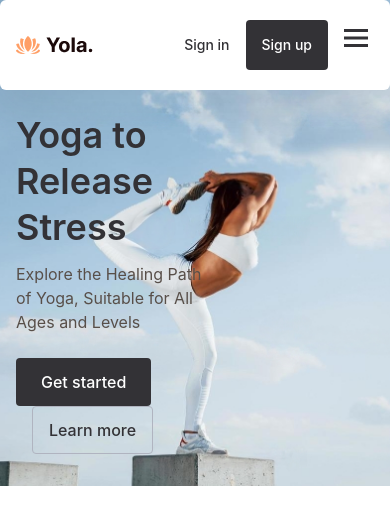
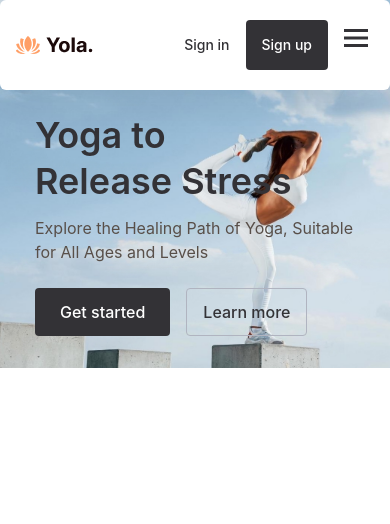
Before and after one commit to robs-am/yoga-landind-page, a React (Vite) app: page / in a window 390 px wide. Shown: the top 524 px of the page. Built offline with nearby package versions, Linux system fonts and the light colour scheme.

Commit message:
style: ajusta intro mobile

```diff
--- a/src/components/Header.jsx
+++ b/src/components/Header.jsx
@@ -31,7 +31,7 @@ function Header() {
     <header
       className={`transition-all ease-out duration-100 ${
         isHeaderVisible ? 'top-0 lg:top-3' : '-top-full'
-      }  lg:max-w-[1170px] mx-auto rounded-md h-[90px] shadow-primary px-4 lg:px-8 x-20 fixed z-10 bg-white w-full flex items-center justify-between`}
+      }  lg:max-w-[1170px] mx-auto rounded-md h-[90px] shadow-primary px-4 lg:px-8 x-20 fixed z-10 bg-white w-full flex items-center justify-between w-full`}
     >
       <div className="flex items-center">
         {/* Logo */}
--- a/src/components/Hero.jsx
+++ b/src/components/Hero.jsx
@@ -10,7 +10,7 @@ function Hero() {
         <div className="flex justify-center">
           <Header />
           <div className="flex flex-col mt-28 lg:flex-row">
-            <div className="intro flex flex-col items-start justify-center text-left">
+            <div className="intro flex flex-col items-start justify-center text-left max-w-80 lg:max-w-none">
               <h1 className="h1  mb-3 lg:mb-6">
                 Yoga to <br /> Release Stress
               </h1>
@@ -31,7 +31,7 @@ function Hero() {
             </div>
           </div>
           {/* image */}
-          <div className="w-full lg:w-auto">
+          <div className="lg:w-auto">
             <div className="flex-1 flex justify-center lg:justify-end">
               <div className="h-[234px] lg:w-[504px] lg:h-[744px] lg:mt-0">
                 {/* <Parallax
```
